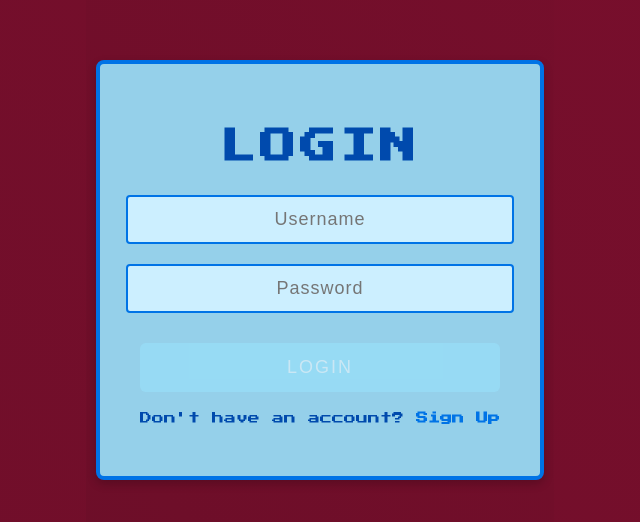
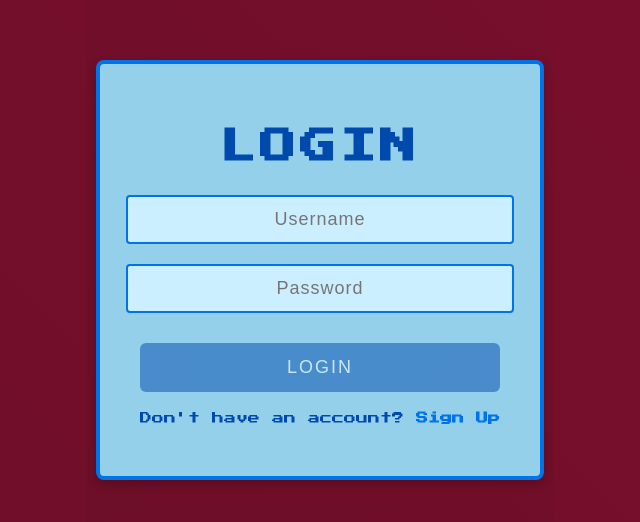
Before and after one commit to K-Senthil-Shunmugam/realms-of-discovery-front-end, a React (Create React App) app: page /login in a window 1280 px wide. Shown: the part 130-652 px from the top of the page, without its empty margins (320-960 px from the left). Built offline with nearby package versions, Linux system fonts and the light colour scheme.

Commit message:
Update file Login.css

```diff
--- a/src/components/Login.css
+++ b/src/components/Login.css
@@ -97,7 +97,7 @@ body {
 }
 
 .login-btn:disabled {
-  background-color: #99e6ff;
+  background-color: #004aad;
   cursor: not-allowed;
   opacity: 0.5;
 }
```
